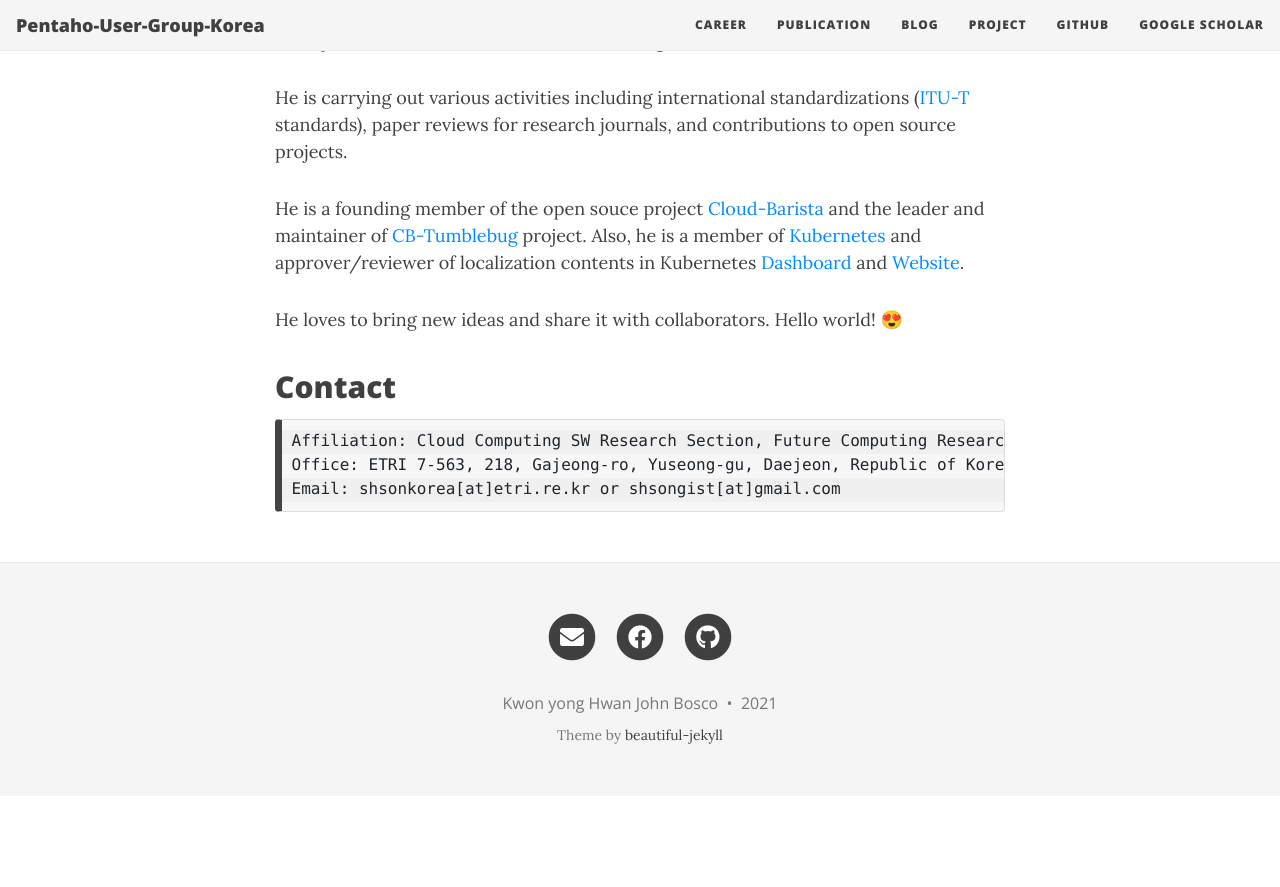
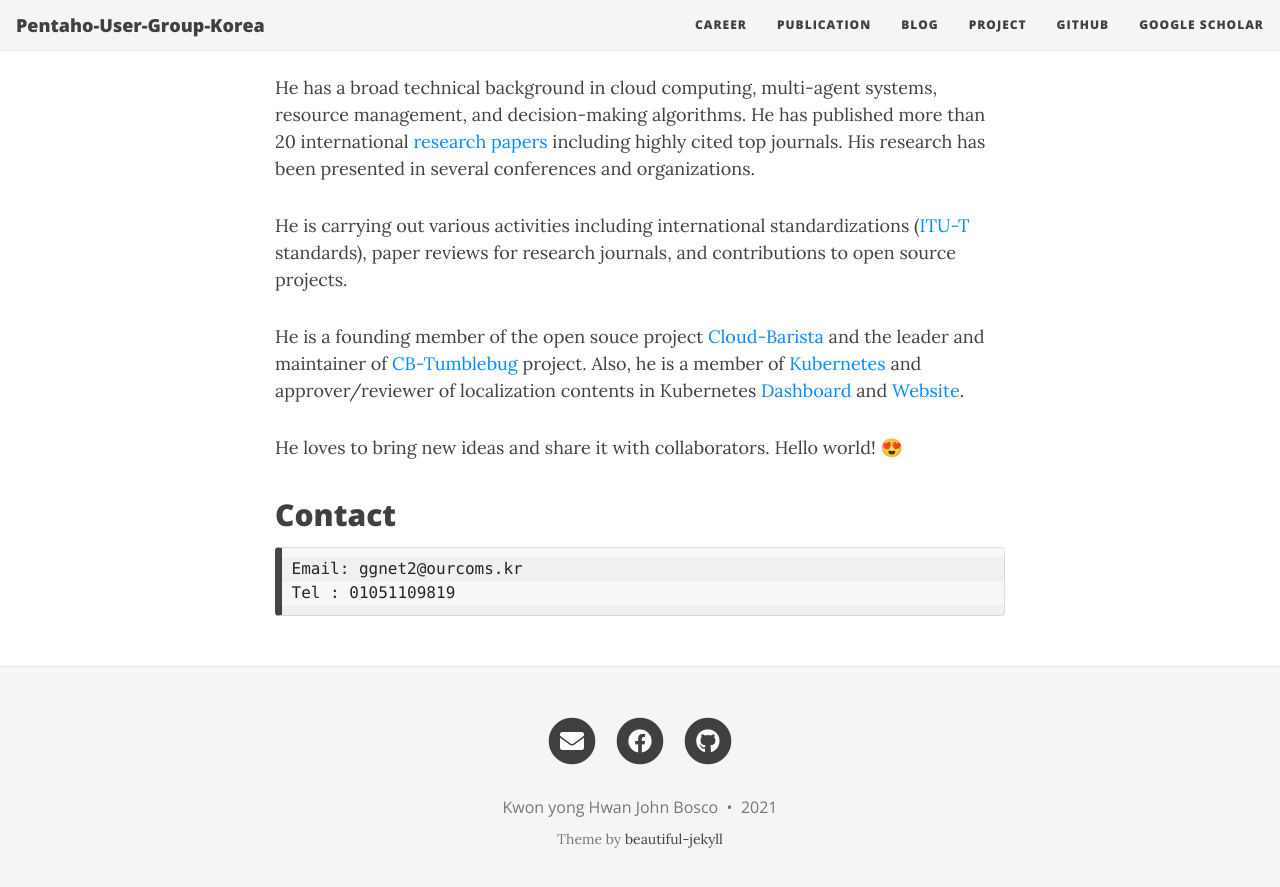
Before and after one commit to Pentaho-User-Group-Korea/Pentaho-User-Group-Korea.github.io, a Jekyll site: the page built from index.md, in a window 1280 px wide and 900 px high, scrolled down 977 px. Shown: the top 887 px of the window. Built offline with Jekyll 4.4.1, drawn with Linux system fonts in a browser that asks for light colours; nearby versions of some CDN libraries; before the commit the page ends 1773 px from its top, so only the background shows below that; some of the changed text lies outside the part shown.

Commit message:
Update index.md

````diff
--- a/index.md
+++ b/index.md
@@ -1,8 +1,8 @@
 ---
 layout: page
-title: Cloud Researcher
-subtitle: Artificial Intelligence Research Laboratory, ETRI
-cover-img: /assets/img/itu-seokho-m4.jpg
+title: Pentaho-user-group-korea
+subtitle: 펜타호 한국 사용자 공식 그룹
+cover-img: /assets/img/banner.png
 ---
 
 <br/>
@@ -23,7 +23,6 @@ He loves to bring new ideas and share it with collaborators. Hello world! &#1285
 ## Contact
 
 ```
-Affiliation: Cloud Computing SW Research Section, Future Computing Research Division, Artificial Intelligence Research Laboratory, Electronics and Telecommunications Research Institute (ETRI)
-Office: ETRI 7-563, 218, Gajeong-ro, Yuseong-gu, Daejeon, Republic of Korea
-Email: shsonkorea[at]etri.re.kr or shsongist[at]gmail.com
+Email: ggnet2@ourcoms.kr
+Tel : 01051109819
 ```
````
